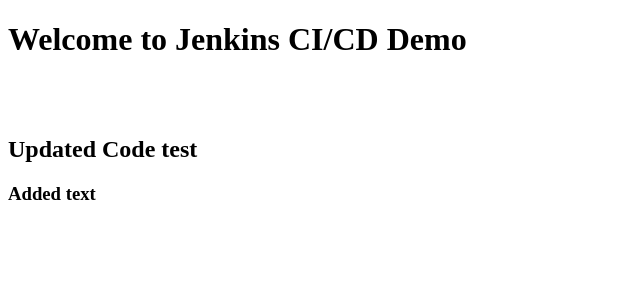
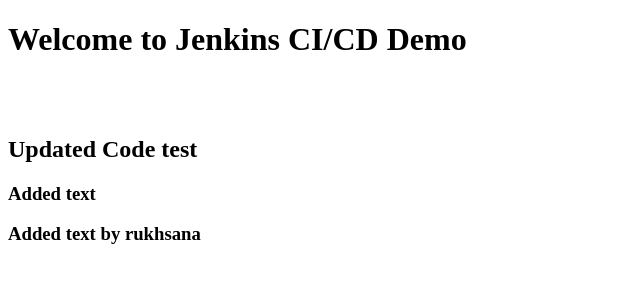
Before and after one commit to Abubakar-Munir/CI-CD-Jenkins, an Angular app: page / in a window 1280 px wide. Shown: the top 300 px of the page, without its empty margins (0-640 px from the left). Built offline with nearby package versions, Linux system fonts and the light colour scheme.

Commit message:
test by r

```diff
--- a/src/app/app.component.html
+++ b/src/app/app.component.html
@@ -7,3 +7,4 @@
 test
 </h2>
 <h3>Added text</h3>
+<h3>Added text by rukhsana</h3>
```
